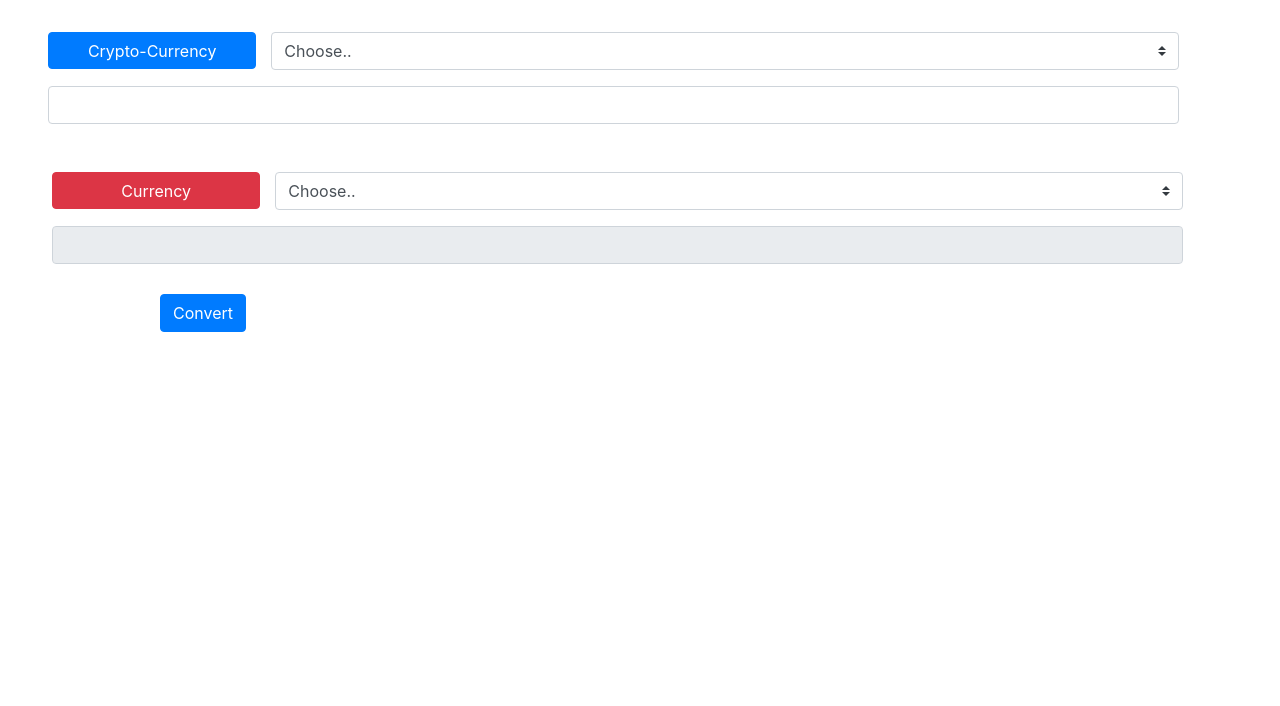
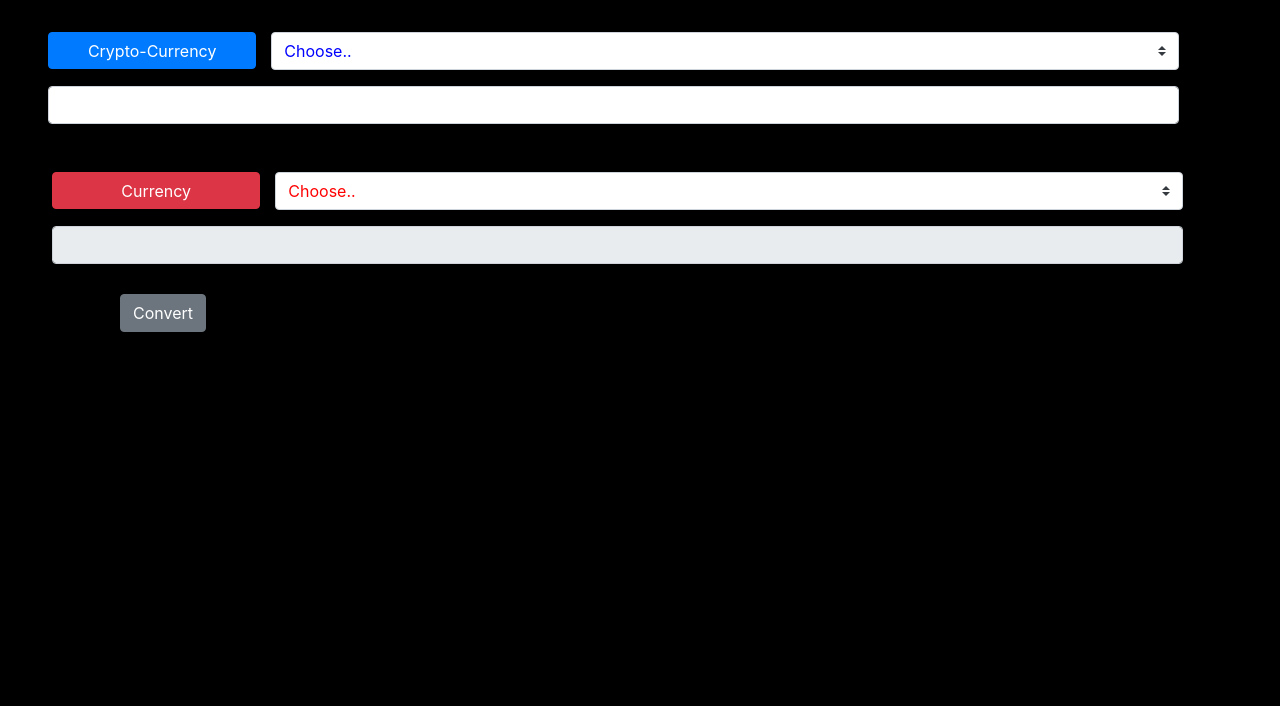
Before and after one commit to fbw9dus/cryptocurrency-k-a-c-soundofsilence, a plain HTML site: page index.html in a window 1280 px wide. Shown: the part 94-800 px from the top of the page. Drawn offline with nearby package versions, Linux system fonts and the light colour scheme.

Commit message:
Verified by Cia 0.1

```diff
--- a/index.html
+++ b/index.html
@@ -12,7 +12,7 @@
 <body>
 <h1>Crypto-Rate</h1>
 
-<div class="container-fluid">
+<div class="container-fluid con">
 <div class="row mt-5 cia-row">
       <input class="btn btn-primary cia-button ml-5 col-2" type="button" value="Crypto-Currency">
 <div class="form-group col-9">
@@ -43,7 +43,7 @@
 </div>
 <input id="myInput2" type="text" class="form-control cia-input ml-5" placeholder="" disabled>
 </div>
-<input id="convert" class="btn btn-primary cia-submit" type="submit" value="Convert">
+<input id="convert" class="btn btn-secondary cia-submit" type="submit" value="Convert">
 
 
 
--- a/style.css
+++ b/style.css
@@ -1,6 +1,7 @@
 h1{
       margin-left: 90px;
       margin-top: 30px !important;
+      color: gray;
 }
 .cia-button{
       height: 37px;
@@ -13,6 +14,15 @@ h1{
       width: 90.5% !important;
 }
 .cia-submit{
-      margin-left: 160px;
+      margin-left: 120px;
       margin-top: 30px;
 }
+body{
+      background-color: black !important;
+}
+#select1{
+      color: blue;
+}
+#select2{
+      color: red;
+}
```
